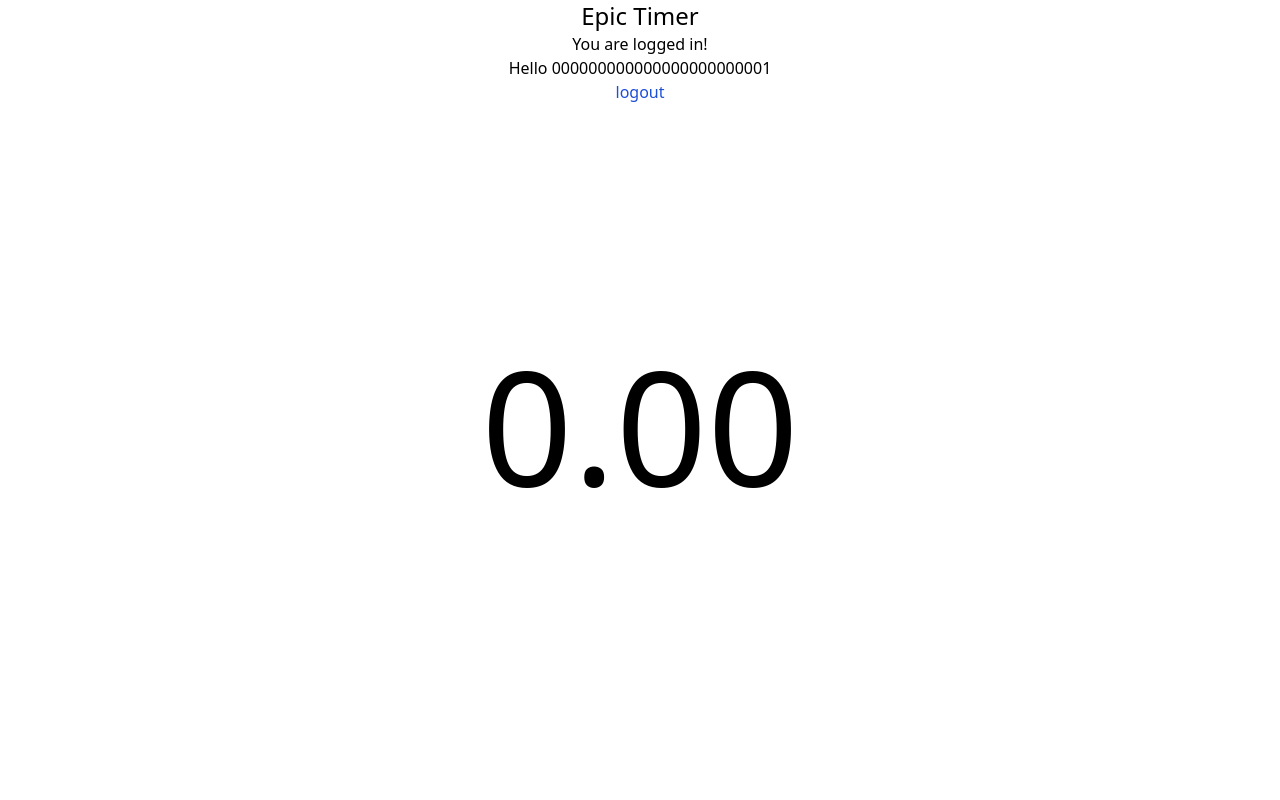
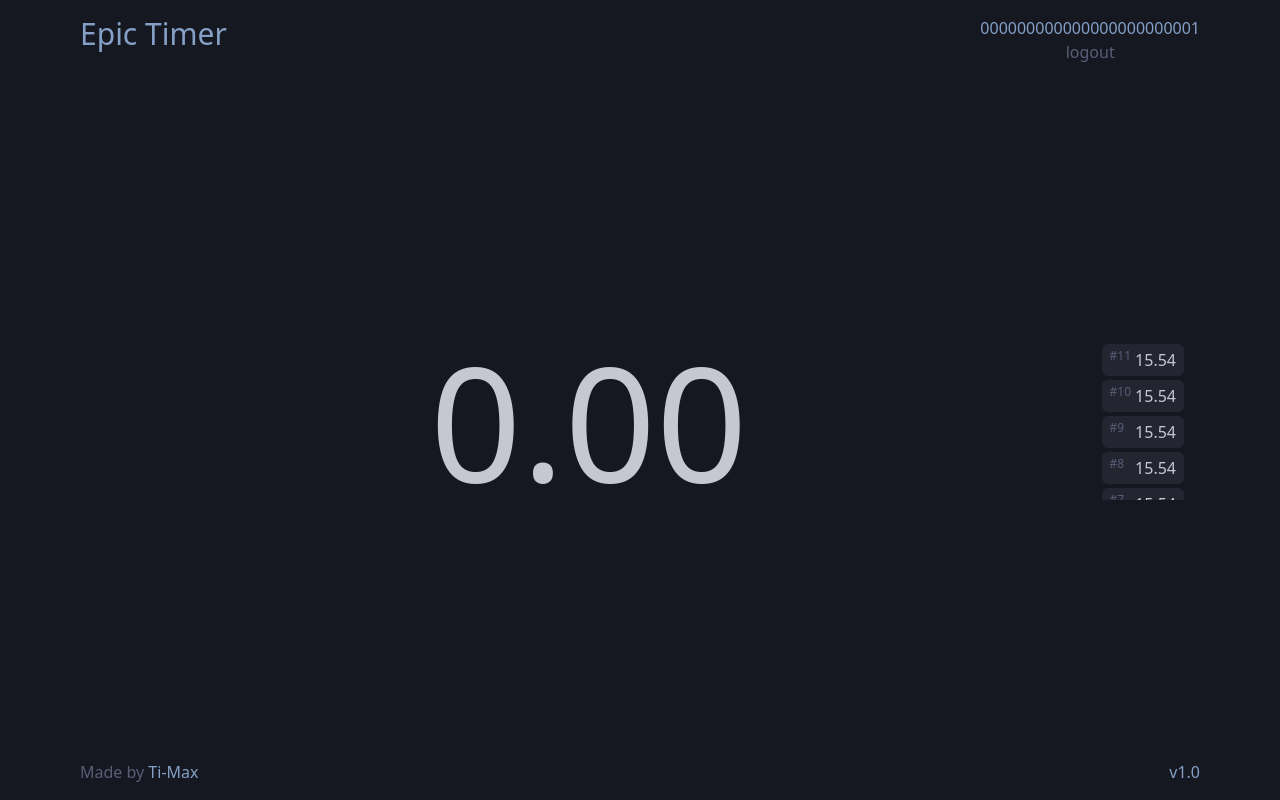
Before and after one commit to Ti-Max/epic-timer, a Node server app: page / in a window 1280 px wide. Run offline with Node 20, Linux system fonts and the light colour scheme; the visitor is signed in with stand-in values (Sample User, id 1).

Commit message:
Tailwind colors & design

```diff
--- /dev/null
+++ b/css/colors.js
@@ -0,0 +1,8 @@
+module.exports = {
+    backgroud: '#161821',
+    primary: '#84a0c6',
+    secondary: '#595e76',
+    secondaryAlt: '#4a4e63',
+    tertiary: '#232531',
+    text: '#c6c8d1'
+  };
--- a/public/stylesheets/style.css
+++ b/public/stylesheets/style.css
@@ -16,7 +16,7 @@
   /* 2 */
   border-style: solid;
   /* 2 */
-  border-color: #e5e7eb;
+  border-color: currentColor;
   /* 2 */
 }
 
@@ -551,6 +551,18 @@ video {
   --tw-backdrop-sepia:  ;
 }
 
+.m-auto {
+  margin: auto;
+}
+
+.m-1 {
+  margin: 0.25rem;
+}
+
+.ml-1 {
+  margin-left: 0.25rem;
+}
+
 .block {
   display: block;
 }
@@ -559,28 +571,88 @@ video {
   display: flex;
 }
 
-.h-16 {
-  height: 4rem;
+.grid {
+  display: grid;
 }
 
 .h-screen {
   height: 100vh;
 }
 
-.h-\[90rem\] {
-  height: 90rem;
+.h-\[85vh\] {
+  height: 85vh;
 }
 
-.h-\[90\%\] {
-  height: 90%;
+.max-h-40 {
+  max-height: 10rem;
 }
 
-.h-\[90vh\] {
-  height: 90vh;
+.min-h-screen {
+  min-height: 100vh;
 }
 
-.h-\[80vh\] {
-  height: 80vh;
+.w-12 {
+  width: 3rem;
+}
+
+.w-48 {
+  width: 12rem;
+}
+
+.w-32 {
+  width: 8rem;
+}
+
+.w-24 {
+  width: 6rem;
+}
+
+.w-20 {
+  width: 5rem;
+}
+
+.w-16 {
+  width: 4rem;
+}
+
+.w-\[18\] {
+  width: 18;
+}
+
+.w-\[20\] {
+  width: 20;
+}
+
+.w-\[200\] {
+  width: 200;
+}
+
+.w-\[5\] {
+  width: 5;
+}
+
+.w-\[5rem\] {
+  width: 5rem;
+}
+
+.w-\[4\.5rem\] {
+  width: 4.5rem;
+}
+
+.w-\[4\.25rem\] {
+  width: 4.25rem;
+}
+
+.w-\[4rem\] {
+  width: 4rem;
+}
+
+.max-w-6xl {
+  max-width: 72rem;
+}
+
+.grid-rows-1 {
+  grid-template-rows: repeat(1, minmax(0, 1fr));
 }
 
 .items-center {
@@ -591,32 +663,152 @@ video {
   justify-content: center;
 }
 
-.justify-self-center {
-  justify-self: center;
+.justify-between {
+  justify-content: space-between;
 }
 
-.text-2xl {
-  font-size: 1.5rem;
-  line-height: 2rem;
+.justify-evenly {
+  justify-content: space-evenly;
 }
 
-.text-\[48px\] {
-  font-size: 48px;
+.justify-items-center {
+  justify-items: center;
 }
 
-.text-\[70px\] {
-  font-size: 70px;
+.overflow-y-auto {
+  overflow-y: auto;
 }
 
-.text-\[4rem\] {
-  font-size: 4rem;
+.overflow-y-scroll {
+  overflow-y: scroll;
+}
+
+.rounded-md {
+  border-radius: 0.375rem;
+}
+
+.bg-backgroud {
+  --tw-bg-opacity: 1;
+  background-color: rgb(22 24 33 / var(--tw-bg-opacity));
+}
+
+.bg-secondary {
+  --tw-bg-opacity: 1;
+  background-color: rgb(89 94 118 / var(--tw-bg-opacity));
+}
+
+.bg-tertiary {
+  --tw-bg-opacity: 1;
+  background-color: rgb(35 37 49 / var(--tw-bg-opacity));
+}
+
+.p-4 {
+  padding: 1rem;
+}
+
+.p-1 {
+  padding: 0.25rem;
+}
+
+.p-3 {
+  padding: 0.75rem;
+}
+
+.pl-3 {
+  padding-left: 0.75rem;
+}
+
+.pr-3 {
+  padding-right: 0.75rem;
+}
+
+.pl-2 {
+  padding-left: 0.5rem;
+}
+
+.pr-2 {
+  padding-right: 0.5rem;
+}
+
+.text-center {
+  text-align: center;
+}
+
+.align-text-top {
+  vertical-align: text-top;
+}
+
+.text-3xl {
+  font-size: 1.875rem;
+  line-height: 2.25rem;
 }
 
 .text-\[10rem\] {
   font-size: 10rem;
 }
 
-.text-blue-700 {
+.text-lg {
+  font-size: 1.125rem;
+  line-height: 1.75rem;
+}
+
+.text-base {
+  font-size: 1rem;
+  line-height: 1.5rem;
+}
+
+.text-sm {
+  font-size: 0.875rem;
+  line-height: 1.25rem;
+}
+
+.text-xs {
+  font-size: 0.75rem;
+  line-height: 1rem;
+}
+
+.text-\[1rem\] {
+  font-size: 1rem;
+}
+
+.text-\[0\.1rem\] {
+  font-size: 0.1rem;
+}
+
+.text-\[0\.25rem\] {
+  font-size: 0.25rem;
+}
+
+.text-\[0\.5rem\] {
+  font-size: 0.5rem;
+}
+
+.text-\[0\.75rem\] {
+  font-size: 0.75rem;
+}
+
+.text-text {
   --tw-text-opacity: 1;
-  color: rgb(29 78 216 / var(--tw-text-opacity));
+  color: rgb(198 200 209 / var(--tw-text-opacity));
 }
+
+.text-primary {
+  --tw-text-opacity: 1;
+  color: rgb(132 160 198 / var(--tw-text-opacity));
+}
+
+.text-secondary {
+  --tw-text-opacity: 1;
+  color: rgb(89 94 118 / var(--tw-text-opacity));
+}
+
+.transition-all {
+  transition-property: all;
+  transition-timing-function: cubic-bezier(0.4, 0, 0.2, 1);
+  transition-duration: 150ms;
+}
+
+.hover\:text-text:hover {
+  --tw-text-opacity: 1;
+  color: rgb(198 200 209 / var(--tw-text-opacity));
+}
--- a/routes/index.js
+++ b/routes/index.js
@@ -1,9 +1,11 @@
+const colors = require("../css/colors.js");
+
 const express = require("express");
 const router = express.Router();
 
 /* GET home page. */
 router.get("/", function (req, res, next) {
-  res.render("index", { user: req.user });
+  res.render("index", { user: req.user, colors: colors });
 });
 
 module.exports = router;
--- a/tailwind.config.js
+++ b/tailwind.config.js
@@ -1,8 +1,10 @@
+const colors = require("./css/colors.js")
+
 /** @type {import('tailwindcss').Config} */
 module.exports = {
   content: ["./views/*.{ejs,html}"],
   theme: {
-    extend: {},
+    colors: colors,
   },
   plugins: [],
 }
--- a/views/index.ejs
+++ b/views/index.ejs
@@ -6,24 +6,103 @@
     <meta name="viewport" content="width=device-width, initial-scale=1.0" />
     <link rel="stylesheet" href="stylesheets/style.css" />
     <title>Epic timer</title>
+    <style>
+      /* width */
+      ::-webkit-scrollbar {
+        width: 8px;
+      }
+
+      /* Track */
+      ::-webkit-scrollbar-track {
+        background: <%= colors.tertiary %> ;
+      }
+
+      /* Handle */
+      ::-webkit-scrollbar-thumb {
+        background: <%= colors.secondary %>;
+      }
+
+      /* Handle on hover */
+      ::-webkit-scrollbar-thumb:hover {
+        background: <%= colors.secondaryAlt %>;
+      }
+      </style>
   </head>
-  <body>
-    <center>
-      <div class="text-2xl">Epic Timer</div>
-      You are logged in!
-      <br />
-      Hello <%= user.user_id %>
-      <br />
-      <a href="./logout" class="text-blue-700">logout</a>
-      <br />
 
-      <div class="flex h-[80vh] justify-center items-center">
-        <div class="text-[10rem] justify-self-center" id="timer">0.00</div>
+  <body class="h-screen bg-backgroud text-text">
+    <div class="grid grid-rows-1 m-auto max-w-6xl p-4 min-h-screen">
+
+      <div class="flex justify-between">
+        <div class="text-3xl text-primary">Epic Timer</div>
+        <div class="text-center text-primary">
+          <%= user.user_id %>
+          <br>
+          <a href="./logout" class="transition-all text-secondary hover:text-text">logout</a>
+        </div>
       </div>
-    </center>
+
+      <div class="flex h-[85vh] justify-between items-center ">
+        <div></div>
+        <div class="text-[10rem]" id="timer">0.00</div>
+        <div class="max-h-40 overflow-y-auto pr-3" id="solves">
+          <div class="flex p-1 pl-2 pr-2 m-1 rounded-md bg-tertiary  justify-between ">
+            <div class="text-xs align-text-top text-secondary">#11</div>
+            <div class="text-base ml-1">15.54</div>
+          </div>
+          <div class="flex p-1 pl-2 pr-2 m-1 rounded-md bg-tertiary  justify-between ">
+            <div class="text-xs align-text-top text-secondary">#10</div>
+            <div class="text-base ml-1">15.54</div>
+          </div>
+          <div class="flex p-1 pl-2 pr-2 m-1 rounded-md bg-tertiary  justify-between ">
+            <div class="text-xs align-text-top text-secondary">#9</div>
+            <div class="text-base ml-1">15.54</div>
+          </div>
+          <div class="flex p-1 pl-2 pr-2 m-1 rounded-md bg-tertiary  justify-between ">
+            <div class="text-xs align-text-top text-secondary">#8</div>
+            <div class="text-base ml-1">15.54</div>
+          </div>
+          <div class="flex p-1 pl-2 pr-2 m-1 rounded-md bg-tertiary  justify-between ">
+            <div class="text-xs align-text-top text-secondary">#7</div>
+            <div class="text-base ml-1">15.54</div>
+          </div>
+          <div class="flex p-1 pl-2 pr-2 m-1 rounded-md bg-tertiary  justify-between ">
+            <div class="text-xs align-text-top text-secondary">#6</div>
+            <div class="text-base ml-1">15.54</div>
+          </div>
+          <div class="flex p-1 pl-2 pr-2 m-1 rounded-md bg-tertiary  justify-between ">
+            <div class="text-xs align-text-top text-secondary">#5</div>
+            <div class="text-base ml-1">15.54</div>
+          </div>
+          <div class="flex p-1 pl-2 pr-2 m-1 rounded-md bg-tertiary  justify-between ">
+            <div class="text-xs align-text-top text-secondary">#4</div>
+            <div class="text-base ml-1">15.54</div>
+          </div>
+          <div class="flex p-1 pl-2 pr-2 m-1 rounded-md bg-tertiary  justify-between ">
+            <div class="text-xs align-text-top text-secondary">#3</div>
+            <div class="text-base ml-1">15.54</div>
+          </div>
+          <div class="flex p-1 pl-2 pr-2 m-1 rounded-md bg-tertiary  justify-between ">
+            <div class="text-xs align-text-top text-secondary">#2</div>
+            <div class="text-base ml-1">15.54</div>
+          </div>
+          <div class="flex p-1 pl-2 pr-2 m-1 rounded-md bg-tertiary  justify-between ">
+            <div class="text-xs align-text-top text-secondary">#1</div>
+            <div class="text-base ml-1">15.54</div>
+          </div>
+
+        </div>
+      </div>
+
+      <div class="flex justify-between">
+        <div class="text-secondary">Made by <a href="https://github.com/Ti-Max" class="transition-all text-primary hover:text-text">Ti-Max</a></div>
+        <div class="text-secondary"> <a href="https://github.com/Ti-Max/epic-timer" class="transition-all text-primary hover:text-text">v1.0</a></div>
+      </div>
   </body>
 </html>
 <script>
+  // Colors
+  const textColor = '<%= colors.text %>';
+
   const timer = document.getElementById("timer");
   const waitMargin = 0.3;
 
@@ -70,7 +149,7 @@
       if (!isWaited) {
         // Waited not long enough!
         clearTimeout(readyTimeout);
-        timer.style.color = "black";
+        timer.style.color = textColor;
         isTouched = false;
         return;
       }
@@ -79,11 +158,10 @@
       time = 0;
       timerInterval = setInterval(tick, 10);
       isRunning = true;
-      timer.style.color = "black";
-    }
-    else {
+      timer.style.color = textColor;
+    } else {
       // Timer button released after timer stop
-      timer.style.color = "black";
+      timer.style.color = textColor;
       isRunning = false;
     }
   });
```
